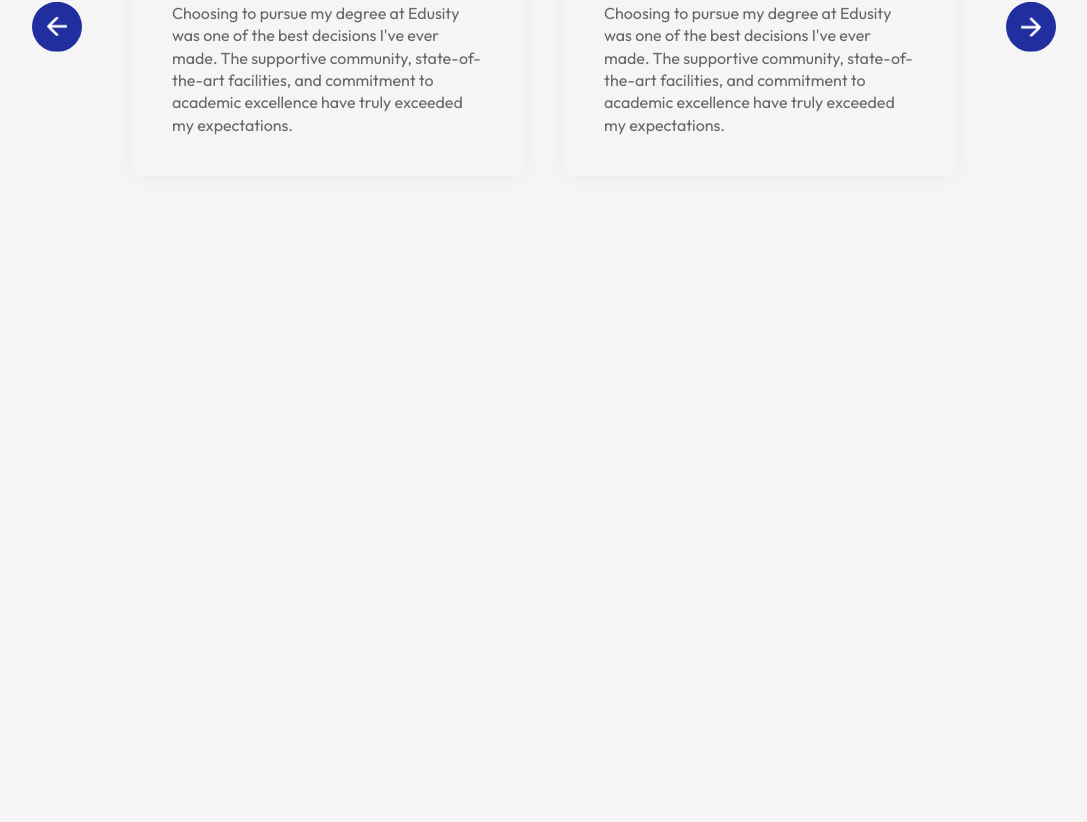
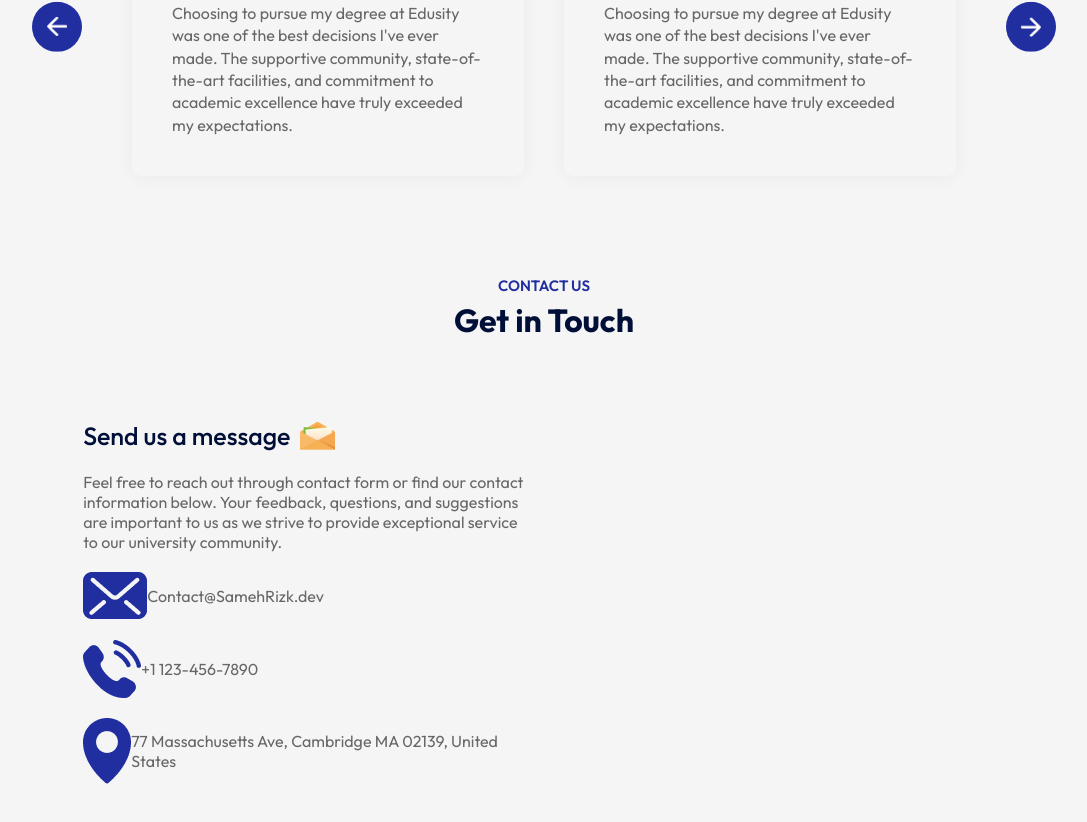
Before and after one commit to SamRizk194/Edusity, a React (Vite) app: page / in a window 1280 px wide. Shown: the part 2760-3582 px from the top of the page, without its empty margins (96-1183 px from the left). Before the commit the page ends 3036 px from the top, so only its background shows below. Built offline with nearby package versions, Linux system fonts and the light colour scheme.

Commit message:
adding contact section

```diff
--- a/src/App.jsx
+++ b/src/App.jsx
@@ -6,6 +6,7 @@ import Title from "./Components/Title/Title";
 import About from "./Components/About/About";
 import Campus from "./Components/Campus/Campus";
 import Testimonials from "./Components/Testimonials/Testimonials";
+import Contact from "./Components/Contact/Contact";
 
 function App() {
   return (
@@ -20,6 +21,8 @@ function App() {
         <Campus />
         <Title subTitle="TESTIMONIALS" title="What Student Says" />
         <Testimonials />
+        <Title subTitle="Contact Us" title="Get in Touch" />
+        <Contact />
       </div>
     </div>
   );
--- /dev/null
+++ b/src/Components/Contact/Contact.css
@@ -0,0 +1,31 @@
+.contact {
+  margin: 80px auto;
+  max-width: 90%;
+  display: flex;
+  align-content: center;
+  justify-content: space-between;
+}
+.contact-col {
+  flex-basis: 48%;
+  color: #676767;
+}
+.contact-col h3 {
+  color: #000f38;
+  font-weight: 500;
+  font-size: 25px;
+  display: flex;
+  align-items: center;
+  margin-bottom: 20px;
+}
+.contact-col h3 img {
+  width: 35px;
+  margin-left: 10px;
+}
+.contact-col p {
+  max-width: 450px;
+}
+.contact-col ul li {
+  display: flex;
+  align-items: center;
+  margin: 20px 0;
+}
--- /dev/null
+++ b/src/Components/Contact/Contact.jsx
@@ -0,0 +1,41 @@
+import React from "react";
+import "./Contact.css";
+import msg_icon from "../../assets/msg-icon.png";
+import mail_icon from "../../assets/mail-icon.png";
+import phone_icon from "../../assets/phone-icon.png";
+import location_icon from "../../assets/location-icon.png";
+
+function Contact() {
+  return (
+    <div className="contact">
+      <div className="contact-col">
+        <h3>
+          Send us a message <img src={msg_icon} alt="msg" />
+        </h3>
+        <p>
+          Feel free to reach out through contact form or find our contact
+          information below. Your feedback, questions, and suggestions are
+          important to us as we strive to provide exceptional service to our
+          university community.
+        </p>
+        <ul>
+          <li>
+            <img src={mail_icon} alt="mail" />
+            Contact@SamehRizk.dev
+          </li>
+          <li>
+            <img src={phone_icon} alt="phone" />
+            +1 123-456-7890
+          </li>
+          <li>
+            <img src={location_icon} alt="loc" />
+            77 Massachusetts Ave, Cambridge MA 02139, United States
+          </li>
+        </ul>
+      </div>
+      <div className="contact-col"></div>
+    </div>
+  );
+}
+
+export default Contact;
```
